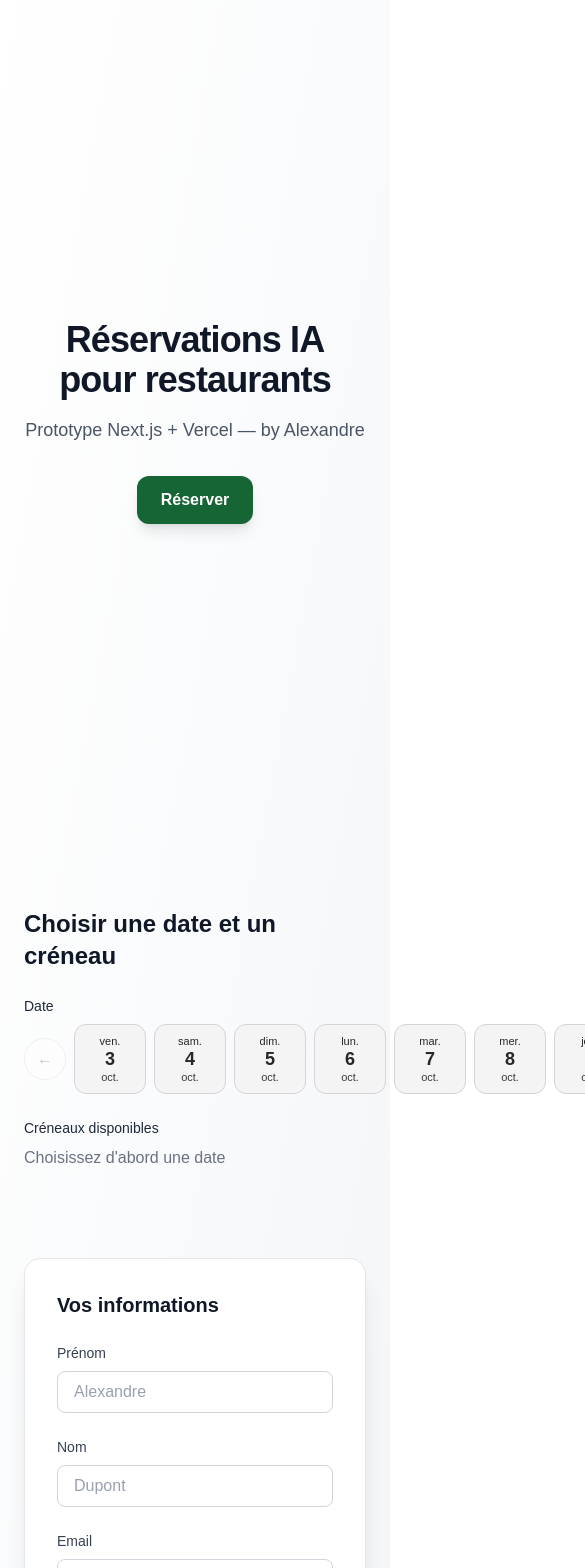
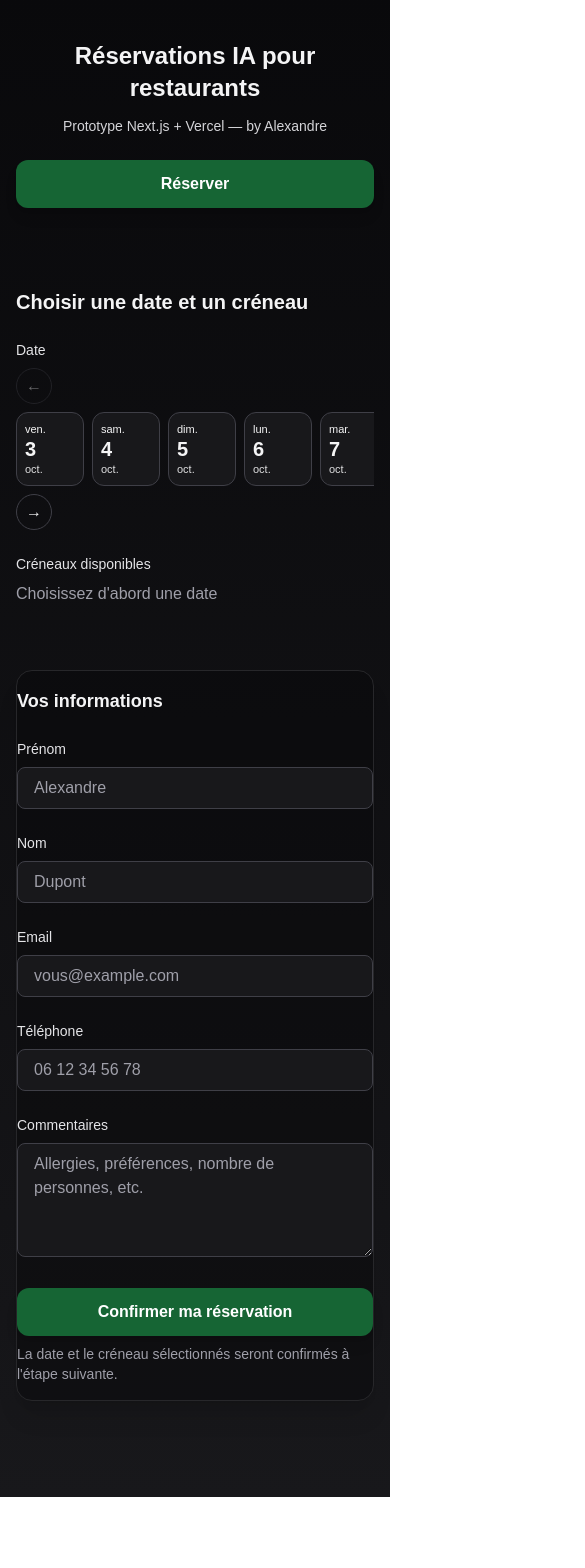
Before and after one commit to Albiatour/next-app, a Next.js app: page / in a window 390 px wide. Shown: the top 1568 px of the page, 585 px wide, since content can reach past the window. After the commit the page ends 1497 px from the top, so only its background shows below. Built offline with nearby package versions, Linux system fonts and the light colour scheme.

Commit message:
mobile app

```diff
--- a/app/page.js
+++ b/app/page.js
@@ -64,17 +64,17 @@ export default function Home() {
   const violet = '#166534'
 
   return (
-    <main className="min-h-screen bg-gradient-to-br from-white via-gray-50 to-gray-100 text-gray-900">
+    <main className="min-h-[100svh] w-full bg-zinc-50 text-zinc-100 bg-gradient-to-b from-zinc-950 to-zinc-900">
       <style>{`html{scroll-behavior:smooth}.no-scrollbar::-webkit-scrollbar{display:none}`}</style>
       {/* HERO */}
-      <section className="min-h-screen flex items-center justify-center px-6">
-        <div className="max-w-3xl text-center">
-          <h1 className="text-4xl sm:text-6xl font-extrabold tracking-tight">Réservations IA pour restaurants</h1>
-          <p className="mt-4 text-lg text-gray-600">Prototype Next.js + Vercel — by Alexandre</p>
-          <div className="mt-8 flex items-center justify-center gap-4">
+      <section className="px-4 py-10">
+        <div className="mx-auto w-full max-w-screen-sm px-0 py-0 md:max-w-screen-md lg:max-w-screen-lg text-center">
+          <h1 className="text-2xl font-bold md:text-4xl">Réservations IA pour restaurants</h1>
+          <p className="mt-3 text-sm text-zinc-300 md:text-base">Prototype Next.js + Vercel — by Alexandre</p>
+          <div className="mt-6 flex items-center justify-center gap-3">
             <button
               onClick={handleScrollToBooking}
-              className="inline-flex items-center justify-center rounded-xl px-6 py-3 text-base font-semibold text-white shadow-lg transition focus:outline-none focus:ring-2"
+              className="w-full md:w-auto inline-flex items-center justify-center rounded-xl px-6 py-3 text-base font-semibold text-white shadow-lg transition focus:outline-none focus:ring-2"
               style={{ backgroundColor: violet }}
             >
               Réserver
@@ -84,30 +84,30 @@ export default function Home() {
       </section>
 
       {/* BOOKING */}
-      <section id="booking" ref={bookingRef} className="px-6 py-16">
-        <div className="mx-auto max-w-4xl">
-          <h2 className="text-2xl sm:text-3xl font-bold">Choisir une date et un créneau</h2>
+      <section id="booking" ref={bookingRef} className="px-4 py-10 scroll-mt-20 md:scroll-mt-24">
+        <div className="mx-auto w-full max-w-screen-sm px-0 md:max-w-screen-md lg:max-w-screen-lg">
+          <h2 className="text-xl font-bold md:text-2xl">Choisir une date et un créneau</h2>
 
           <div className="mt-6 grid gap-6 md:grid-cols-2">
             <div>
-              <span className="block text-sm font-medium text-gray-800">Date</span>
+              <span className="block text-sm font-medium text-zinc-200">Date</span>
               <div className="mt-2">
                 <DaysScroller
                   selected={selectedDate}
                   onSelect={(d) => { setSelectedDate(d); setSelectedSlot('') }}
                 />
               </div>
-              {errors.date && <p className="mt-2 text-sm text-red-600">{errors.date}</p>}
+              {errors.date && <p className="mt-2 text-sm text-red-400">{errors.date}</p>}
             </div>
 
             <div>
-              <span className="block text-sm font-medium text-gray-800">Créneaux disponibles</span>
+              <span className="block text-sm font-medium text-zinc-200">Créneaux disponibles</span>
               <div className="mt-2 min-h-[48px]">
                 {!selectedDate && (
-                  <p className="text-gray-500">Choisissez d&apos;abord une date</p>
+                  <p className="text-zinc-400">Choisissez d&apos;abord une date</p>
                 )}
                 {selectedDate && (
-                  <div className="grid grid-cols-2 sm:grid-cols-3 gap-3">
+                  <div className="grid grid-cols-3 gap-2 md:grid-cols-6">
                     {availableSlots.map((s) => {
                       const isActive = selectedSlot === s
                       return (
@@ -115,7 +115,7 @@ export default function Home() {
                           key={s}
                           type="button"
                           onClick={() => setSelectedSlot(s)}
-              className={`rounded-full border px-4 py-2 text-sm font-medium transition ${isActive ? 'bg-emerald-700 border-emerald-600 text-white' : 'bg-transparent border-gray-300 text-gray-800 hover:bg-gray-100'}`}
+                          className={`w-full rounded-full border px-3 py-2 text-sm font-medium transition ${isActive ? 'bg-emerald-700 border-emerald-600 text-white' : 'bg-zinc-900 border-zinc-700 text-zinc-100 hover:border-zinc-500'}`}
                         >
                           {s}
                         </button>
@@ -123,7 +123,7 @@ export default function Home() {
                     })}
                   </div>
                 )}
-                {errors.slot && <p className="mt-2 text-sm text-red-600">{errors.slot}</p>}
+                {errors.slot && <p className="mt-2 text-sm text-red-400">{errors.slot}</p>}
               </div>
             </div>
           </div>
@@ -131,66 +131,66 @@ export default function Home() {
       </section>
 
       {/* FORM */}
-      <section className="px-6 pb-24">
-        <div className="mx-auto max-w-3xl rounded-2xl bg-white border border-gray-200 p-8 shadow-xl">
-          <h3 className="text-xl font-semibold text-gray-900">Vos informations</h3>
+      <section className="px-4 pb-24">
+        <div className="mx-auto w-full max-w-screen-sm px-0 md:max-w-screen-md lg:max-w-screen-lg rounded-2xl border border-zinc-800 bg-zinc-950/50 p-4 md:p-6 shadow-xl">
+          <h3 className="text-lg font-semibold text-zinc-100 md:text-xl">Vos informations</h3>
           <form onSubmit={handleSubmit} className="mt-6 grid grid-cols-1 sm:grid-cols-2 gap-6">
             <div>
-              <label htmlFor="firstName" className="block text-sm font-medium text-gray-700">Prénom</label>
+              <label htmlFor="firstName" className="block text-sm font-medium text-zinc-200">Prénom</label>
               <input
                 id="firstName"
                 type="text"
                 value={firstName}
                 onChange={(e) => setFirstName(e.target.value)}
-                className="mt-2 w-full rounded-lg border border-gray-300 bg-white px-4 py-2 text-gray-900 placeholder-gray-400 outline-none focus:border-emerald-600 focus:ring-2 focus:ring-emerald-600"
+                className="mt-2 w-full rounded-lg border border-zinc-700 bg-zinc-900 px-4 py-2 text-zinc-100 placeholder-zinc-400 outline-none focus:border-emerald-600 focus:ring-2 focus:ring-emerald-600"
                 placeholder="Alexandre"
               />
-              {errors.firstName && <p className="mt-2 text-sm text-red-600">{errors.firstName}</p>}
+              {errors.firstName && <p className="mt-2 text-sm text-red-400">{errors.firstName}</p>}
             </div>
             <div>
-              <label htmlFor="lastName" className="block text-sm font-medium text-gray-700">Nom</label>
+              <label htmlFor="lastName" className="block text-sm font-medium text-zinc-200">Nom</label>
               <input
                 id="lastName"
                 type="text"
                 value={lastName}
                 onChange={(e) => setLastName(e.target.value)}
-                className="mt-2 w-full rounded-lg border border-gray-300 bg-white px-4 py-2 text-gray-900 placeholder-gray-400 outline-none focus:border-emerald-600 focus:ring-2 focus:ring-emerald-600"
+                className="mt-2 w-full rounded-lg border border-zinc-700 bg-zinc-900 px-4 py-2 text-zinc-100 placeholder-zinc-400 outline-none focus:border-emerald-600 focus:ring-2 focus:ring-emerald-600"
                 placeholder="Dupont"
               />
-              {errors.lastName && <p className="mt-2 text-sm text-red-600">{errors.lastName}</p>}
+              {errors.lastName && <p className="mt-2 text-sm text-red-400">{errors.lastName}</p>}
             </div>
             <div>
-              <label htmlFor="email" className="block text-sm font-medium text-gray-700">Email</label>
+              <label htmlFor="email" className="block text-sm font-medium text-zinc-200">Email</label>
               <input
                 id="email"
                 type="email"
                 value={email}
                 onChange={(e) => setEmail(e.target.value)}
-                className="mt-2 w-full rounded-lg border border-gray-300 bg-white px-4 py-2 text-gray-900 placeholder-gray-400 outline-none focus:border-emerald-600 focus:ring-2 focus:ring-emerald-600"
+                className="mt-2 w-full rounded-lg border border-zinc-700 bg-zinc-900 px-4 py-2 text-zinc-100 placeholder-zinc-400 outline-none focus:border-emerald-600 focus:ring-2 focus:ring-emerald-600"
                 placeholder="vous@example.com"
               />
-              {errors.email && <p className="mt-2 text-sm text-red-600">{errors.email}</p>}
+              {errors.email && <p className="mt-2 text-sm text-red-400">{errors.email}</p>}
             </div>
             <div>
-              <label htmlFor="phone" className="block text-sm font-medium text-gray-700">Téléphone</label>
+              <label htmlFor="phone" className="block text-sm font-medium text-zinc-200">Téléphone</label>
               <input
                 id="phone"
                 type="tel"
                 value={phone}
                 onChange={(e) => setPhone(e.target.value)}
-                className="mt-2 w-full rounded-lg border border-gray-300 bg-white px-4 py-2 text-gray-900 placeholder-gray-400 outline-none focus:border-emerald-600 focus:ring-2 focus:ring-emerald-600"
+                className="mt-2 w-full rounded-lg border border-zinc-700 bg-zinc-900 px-4 py-2 text-zinc-100 placeholder-zinc-400 outline-none focus:border-emerald-600 focus:ring-2 focus:ring-emerald-600"
                 placeholder="06 12 34 56 78"
               />
-              {errors.phone && <p className="mt-2 text-sm text-red-600">{errors.phone}</p>}
+              {errors.phone && <p className="mt-2 text-sm text-red-400">{errors.phone}</p>}
             </div>
             <div className="sm:col-span-2">
-              <label htmlFor="comments" className="block text-sm font-medium text-gray-700">Commentaires</label>
+              <label htmlFor="comments" className="block text-sm font-medium text-zinc-200">Commentaires</label>
               <textarea
                 id="comments"
                 rows={4}
                 value={comments}
                 onChange={(e) => setComments(e.target.value)}
-                className="mt-2 w-full rounded-lg border border-gray-300 bg-white px-4 py-2 text-gray-900 placeholder-gray-400 outline-none focus:border-violet-500 focus:ring-2 focus:ring-violet-500"
+                className="mt-2 w-full rounded-lg border border-zinc-700 bg-zinc-900 px-4 py-2 text-zinc-100 placeholder-zinc-400 outline-none focus:border-emerald-600 focus:ring-2 focus:ring-emerald-600"
                 placeholder="Allergies, préférences, nombre de personnes, etc."
               />
             </div>
@@ -203,11 +203,12 @@ export default function Home() {
               >
                 Confirmer ma réservation
               </button>
-              <p className="mt-2 text-sm text-gray-600">La date et le créneau sélectionnés seront confirmés à l&apos;étape suivante.</p>
+              <p className="mt-2 text-sm text-zinc-400">La date et le créneau sélectionnés seront confirmés à l&apos;étape suivante.</p>
             </div>
           </form>
         </div>
       </section>
+      <div className="pb-[env(safe-area-inset-bottom)]" />
     </main>
   )
 }
@@ -269,21 +270,23 @@ function DaysScroller({ selected, onSelect, totalDays = 60 }) {
   }
 
   return (
-    <div className="flex items-center gap-2">
+    <div className="grid grid-cols-[auto,1fr,auto] items-center gap-2 w-full">
       <button
         type="button"
         aria-label="Précédent"
         onClick={() => scrollByPage(-1)}
         disabled={!canLeft}
-        className={`rounded-full border px-3 py-2 ${canLeft ? 'text-gray-700 border-gray-300 bg-white hover:bg-gray-100' : 'text-gray-400 border-gray-200 bg-white opacity-60 cursor-not-allowed'}`}
+        className="h-9 w-9 rounded-full border border-zinc-700 disabled:opacity-40"
       >
         ←
       </button>
       <div
         ref={containerRef}
         onScroll={updateScrollState}
-        className="no-scrollbar flex gap-2 overflow-x-auto snap-x snap-mandatory flex-1"
+        role="listbox"
+        className="no-scrollbar overflow-x-auto snap-x snap-mandatory w-full"
       >
+        <div className="flex gap-2">
           {days.map((d) => {
             const active = isSameDay(selected, d)
             return (
@@ -291,22 +294,25 @@ function DaysScroller({ selected, onSelect, totalDays = 60 }) {
                 key={d.toISOString()}
                 type="button"
                 onClick={() => onSelect(new Date(d))}
-              className={`snap-start shrink-0 rounded-xl border px-4 py-2 text-center min-w-[72px] ${active ? 'bg-emerald-700 border-emerald-600 text-white' : 'bg-zinc-100 border-zinc-300 text-zinc-800 hover:bg-zinc-200'}`}
+                role="option"
+                aria-selected={active}
+                className={`snap-start shrink-0 min-w-[68px] px-2 py-2 rounded-xl border text-center flex flex-col gap-0.5 ${active ? 'bg-emerald-700 border-emerald-600 text-white' : 'bg-zinc-900 border-zinc-700 text-zinc-100'}`}
                 style={{ outlineColor: violet }}
               >
                 <div className="text-[11px] leading-4">{shortDay(d)}</div>
-              <div className="text-lg font-semibold leading-5">{d.getDate()}</div>
+                <div className="text-xl font-bold leading-5">{d.getDate()}</div>
                 <div className="text-[11px] leading-4 opacity-90">{shortMonth(d)}</div>
               </button>
             )
           })}
+        </div>
       </div>
       <button
         type="button"
         aria-label="Suivant"
         onClick={() => scrollByPage(1)}
         disabled={!canRight}
-        className={`rounded-full border px-3 py-2 ${canRight ? 'text-gray-700 border-gray-300 bg-white hover:bg-gray-100' : 'text-gray-400 border-gray-200 bg-white opacity-60 cursor-not-allowed'}`}
+        className="h-9 w-9 rounded-full border border-zinc-700 disabled:opacity-40"
       >
         →
       </button>
--- a/app/thank-you/page.js
+++ b/app/thank-you/page.js
@@ -8,10 +8,10 @@ export default function ThankYou({ searchParams }) {
   const violet = '#166534'
 
   return (
-    <main className="min-h-screen bg-gradient-to-br from-white via-gray-50 to-gray-100 text-gray-900 flex items-center justify-center px-6">
-      <div className="max-w-2xl text-center">
+    <main className="min-h-[100svh] w-full bg-zinc-50 text-zinc-100 bg-gradient-to-b from-zinc-950 to-zinc-900 flex items-center justify-center px-4 py-6">
+      <div className="mx-auto w-full max-w-screen-sm px-0 text-center">
         <h1 className="text-4xl sm:text-5xl font-extrabold tracking-tight">Merci {name || '!'} 🎉</h1>
-        <p className="mt-4 text-lg text-gray-600">
+        <p className="mt-4 text-lg text-zinc-300">
           {date && slot
             ? `Votre réservation du ${date} à ${slot} est confirmée.`
             : "Votre réservation est confirmée."
@@ -28,7 +28,7 @@ export default function ThankYou({ searchParams }) {
           </Link>
           <Link
             href="/"
-            className="inline-flex items-center justify-center rounded-xl px-6 py-3 text-base font-semibold border border-gray-300 text-gray-900 hover:bg-gray-100 transition"
+            className="inline-flex items-center justify-center rounded-xl px-6 py-3 text-base font-semibold border border-zinc-700 text-zinc-100 hover:bg-zinc-800 transition"
           >
             Retour à l&apos;accueil
           </Link>
```
Lines whose indentation alone changed are shown as unchanged.
